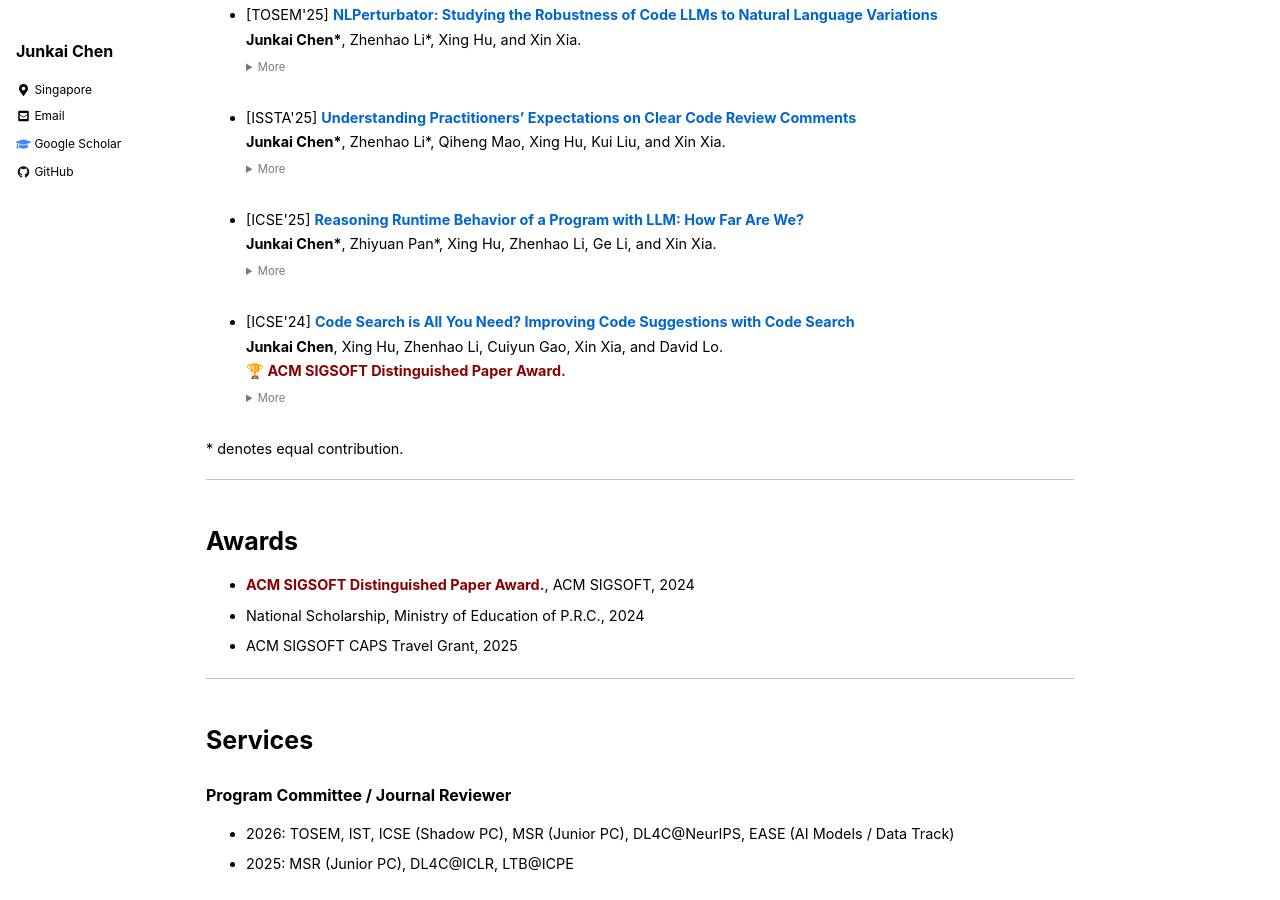
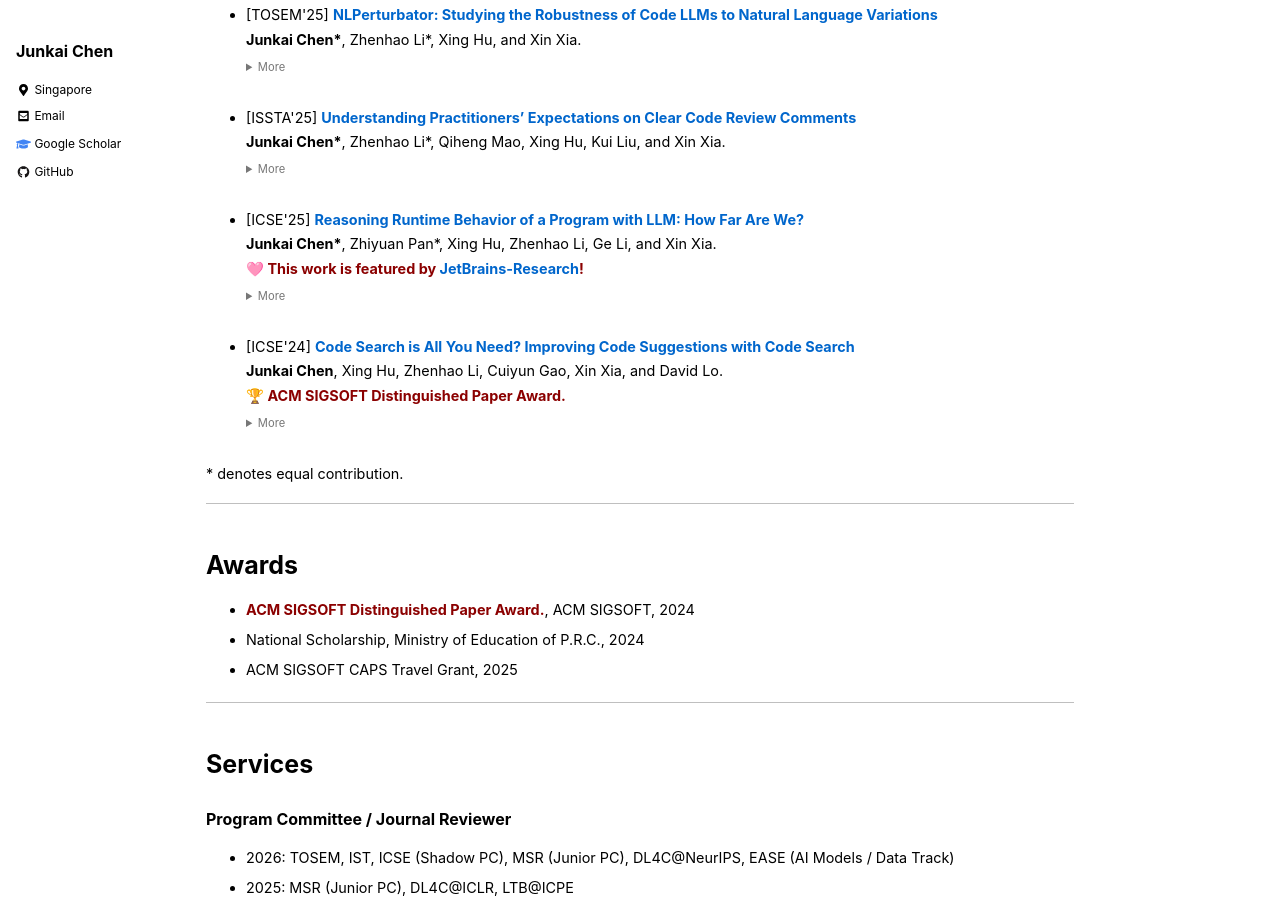
Before and after one commit to chen-junkai/chen-junkai.github.io, a Jekyll site: the page built from index.md, in a window 1280 px wide and 900 px high, scrolled down 1022 px. Built offline with Jekyll 4.4.1, drawn with Linux system fonts in a browser that asks for light colours; nearby versions of some CDN libraries.

Commit message:
Update ICSE'25 paper entry in index.md

```diff
--- a/index.md
+++ b/index.md
@@ -71,6 +71,7 @@
 
 - [ICSE\'25] [**Reasoning Runtime Behavior of a Program with LLM: How Far Are We?**](https://dl.acm.org/doi/10.1109/ICSE55347.2025.00012) \
 **Junkai Chen\***, Zhiyuan Pan\*, Xing Hu, Zhenhao Li, Ge Li, and Xin Xia.\
+<span style="color: darkred; font-weight: bold;">🩷 This work is featured by [JetBrains-Research](https://huggingface.co/datasets/JetBrains-Research/REval)!</span>
   <details style="font-size: 0.7rem; color: #777;">
     <summary>More</summary>
     TLDR: Check if LLMs can reason intermediate runtime information of code. <br />
```
